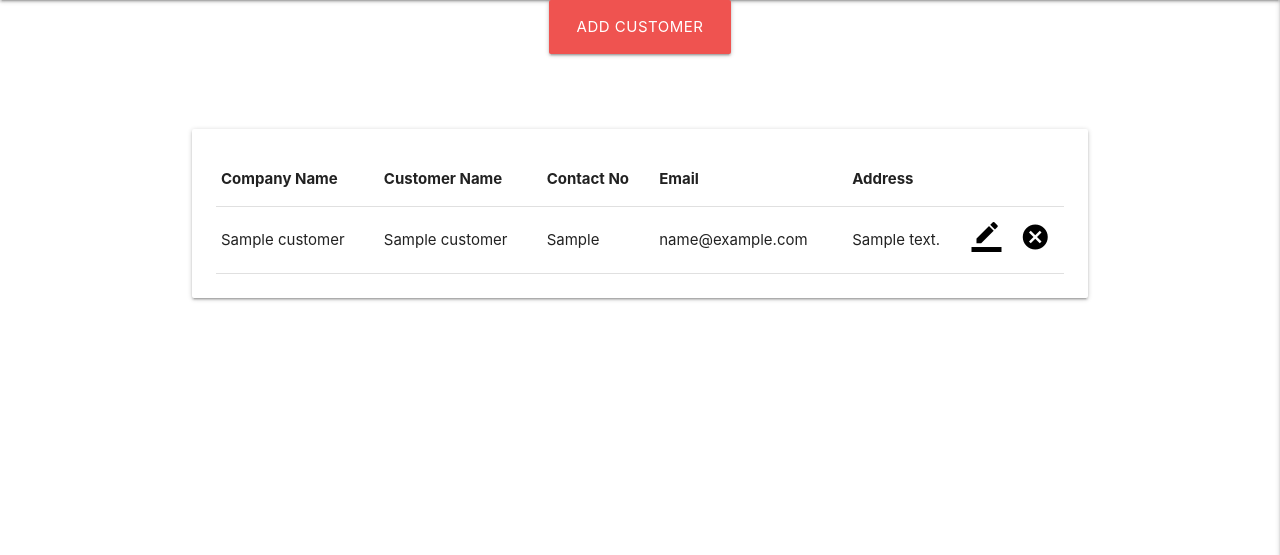
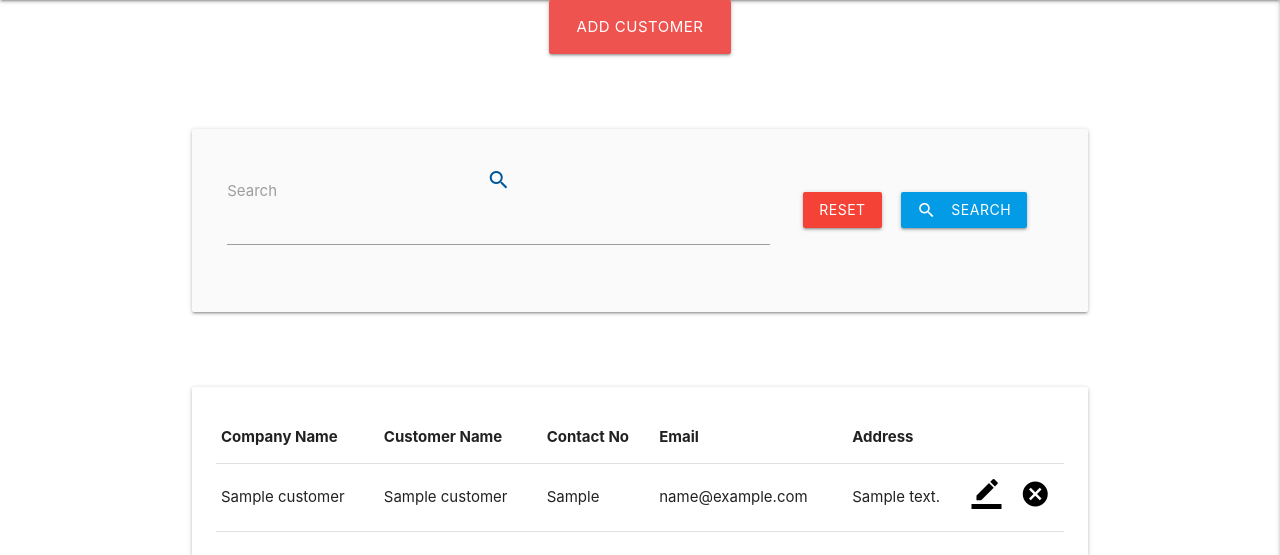
Before and after one commit to DuggyL/printcentre-workflowmanager-resubmission, a Flask app: page /get_customers in a window 1280 px wide. Shown: the part 64-619 px from the top of the page. Run offline with Flask 2, Linux system fonts and the light colour scheme; a database or web service that is not in the repository returns one stand-in record (values such as "Sample title"); some libraries are stand-ins or nearby versions.

Commit message:
Add rough draft search funtionality to customers page

```diff
--- a/workflowmanager/routes.py
+++ b/workflowmanager/routes.py
@@ -139,7 +139,7 @@
 @app.route("/get_customers")
 def get_customers():
     customers = list(mongo.db.customers.find().sort("company_name", 1))
-    return render_template("customer.html", customers=customers)
+    return render_template("customers.html", customers=customers)
 
 @app.route("/add_customer", methods=["GET", "POST"])
 def add_customer():
@@ -177,3 +177,9 @@
     mongo.db.customers.delete_one({"_id": ObjectId(customer_id)})
     flash("Customer Successfully Deleted", category='success')
     return redirect(url_for("get_customers"))
+
+@app.route("/search", methods=["GET", "POST"])
+def search():
+    query = request.form.get("query")
+    customers = list(mongo.db.customers.find({"$text": {"$search": query}}))
+    return render_template("customers.html", customers=customers)
--- a/workflowmanager/static/css/style.css
+++ b/workflowmanager/static/css/style.css
@@ -72,3 +72,8 @@
     font-weight: 900;
     font-size: 24px;
 }
+
+.task-icons {
+    position: relative;
+    top: 3px
+}
--- a/workflowmanager/templates/customer.html
+++ b/workflowmanager/templates/customers.html
@@ -5,8 +5,27 @@
         <a href="{{ url_for('add_customer') }}" class="btn-large red lighten-1">Add Customer</a>
     </div>
 
+    <div class="row card-panel grey lighten-5">
+        <form action="{{ url_for('search') }}" method="post" class="col s12">
+            <div class="row valign-wrapper center-align">
+                <div class="input-field col s12 m8">
+                    <i class="material-icons light-blue-text text-darken-4">search</i>
+                    <input type="text" name="query" id="query" minlength="3" class="validate" required>
+                    <label for="query">Search</label>
+                </div>
+                <div class="col s12 m4">
+                    <a href="{{ url_for('get_customers') }}" class="red btn text-shadow">Reset</a>
+                    <button type="submit" class="light-blue darken-1 btn text-shadow">
+                        <i class="material-icons left">search</i>Search
+                    </button>
+                </div>
+            </div>
+        </form>
+    </div>
+
     <!-- Customer list -->
     <div class="row card-panel white">
+        {% if customers|length > 0 %}
         <table class="highlight">
             <thead>
             <tr>
@@ -31,6 +50,9 @@
             {% endfor %}
             </tbody>
         </table>
+        {% else %}
+        <h3 class="red-text text-darken-4 center-align">No Results Found</h3>
+        {% endif %}
     </div>
 
 {% endblock %}
```
Also changed, not shown: workflowmanager/templates/tasks.html (+9 -8 lines).
